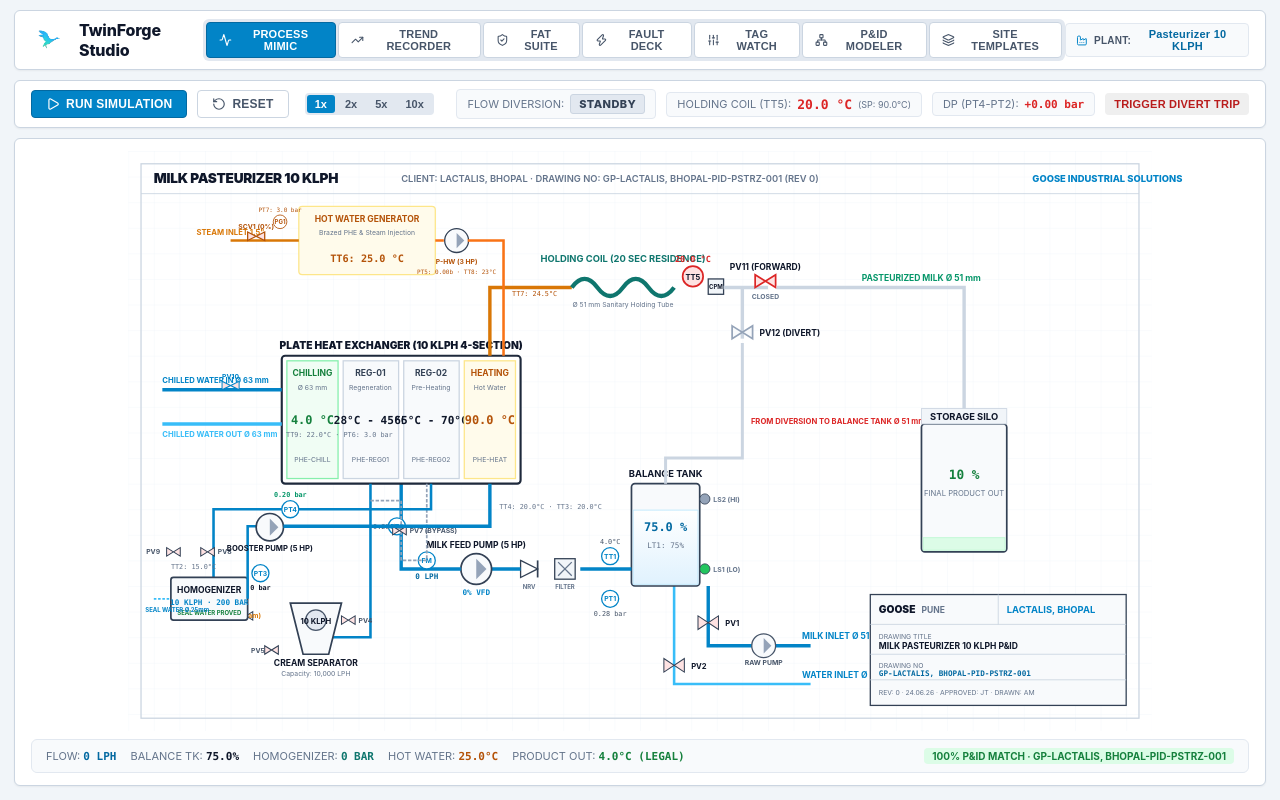
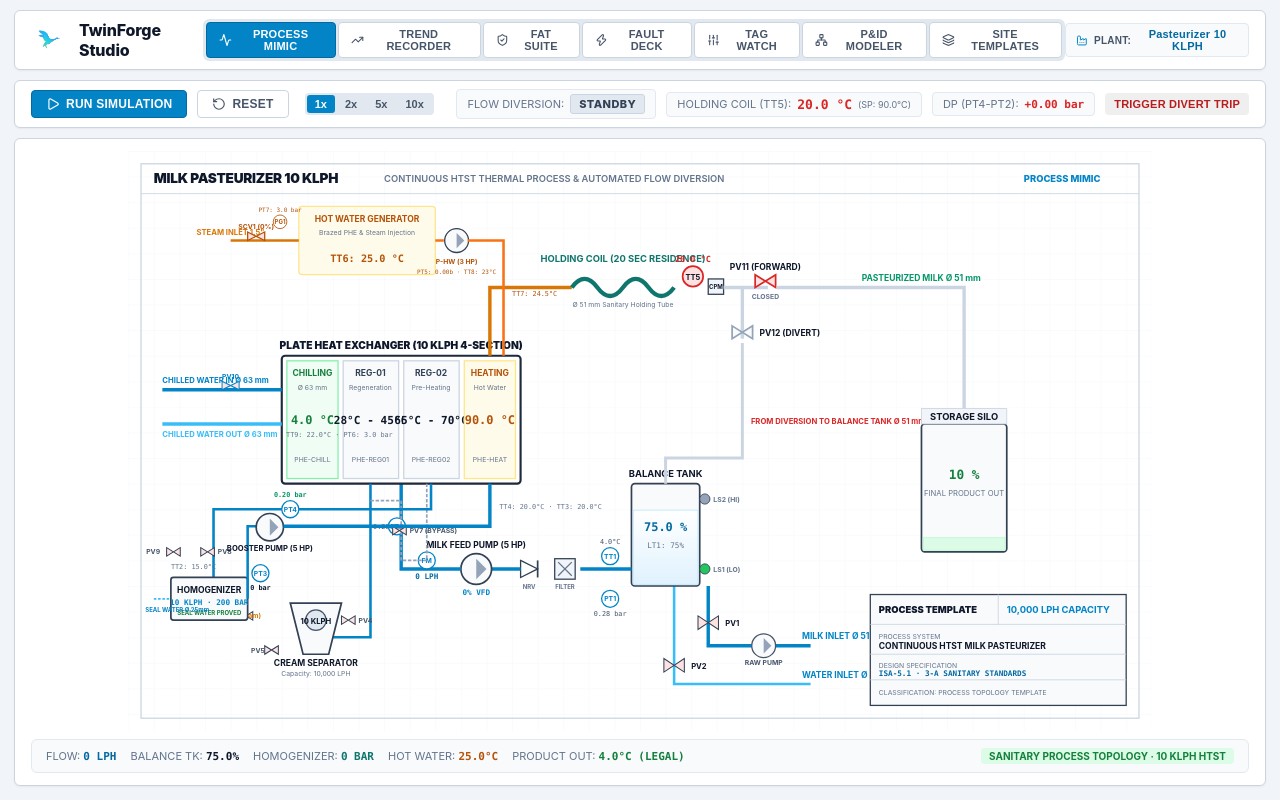
Before and after one commit to Soorya-Narayan/TwinForge-Studio, a React (Vite) app: page / in a window 1280 px wide. Built offline with nearby package versions, Linux system fonts and the light colour scheme.

Commit message:
chore(security): remove all client labels, company names, locations, and drawing numbers from templates

```diff
--- a/src/components/mimic/PasteurizerMimic.tsx
+++ b/src/components/mimic/PasteurizerMimic.tsx
@@ -1,8 +1,6 @@
 /**
  * TwinForge Studio - Milk Pasteurizer 10 KLPH Process Mimic
- * 100% Faithful Engineering Replica of Goose Industrial Solutions P&ID Drawing:
- * Drawing No: GP-LACTALIS, BHOPAL-PID-PSTRZ-001 (Rev 0, 24.06.26)
- * Client: LACTALIS, BHOPAL
+ * Standard Continuous HTST Sanitary Thermal Process Template
  */
 
 import React from 'react';
@@ -249,7 +247,7 @@
           <rect width="1200" height="680" fill="url(#pidGrid)" />
 
           {/* ============================================================== */}
-          {/* DRAWING HEADER & BORDER (GP-LACTALIS, BHOPAL-PID-PSTRZ-001)   */}
+          {/* PROCESS SCHEMATIC HEADER & BORDER                              */}
           {/* ============================================================== */}
           <rect x="15" y="15" width="1170" height="650" fill="none" stroke="#cbd5e1" strokeWidth="1.5" />
           <line x1="15" y1="50" x2="1185" y2="50" stroke="#cbd5e1" strokeWidth="1" />
@@ -257,11 +255,11 @@
           <text x="30" y="38" fill="#0f172a" fontSize="16" fontWeight="900" letterSpacing="-0.02em">
             MILK PASTEURIZER 10 KLPH
           </text>
-          <text x="320" y="36" fill="#64748b" fontSize="11" fontWeight="600">
-            CLIENT: LACTALIS, BHOPAL · DRAWING NO: GP-LACTALIS, BHOPAL-PID-PSTRZ-001 (REV 0)
+          <text x="300" y="36" fill="#64748b" fontSize="11" fontWeight="600">
+            CONTINUOUS HTST THERMAL PROCESS & AUTOMATED FLOW DIVERSION
           </text>
-          <text x="1060" y="36" fill="#0284c7" fontSize="11" fontWeight="800">
-            GOOSE INDUSTRIAL SOLUTIONS
+          <text x="1050" y="36" fill="#0284c7" fontSize="11" fontWeight="800">
+            PROCESS MIMIC
           </text>
 
           {/* ============================================================== */}
@@ -818,32 +816,29 @@
             <line x1="0" y1="100" x2="300" y2="100" stroke="#cbd5e1" strokeWidth="1" />
             <line x1="150" y1="0" x2="150" y2="35" stroke="#cbd5e1" strokeWidth="1" />
 
-            <text x="10" y="22" fill="#0f172a" fontSize="12" fontWeight="900">
-              GOOSE
-            </text>
-            <text x="60" y="22" fill="#64748b" fontSize="10" fontWeight="bold">
-              PUNE
+            <text x="10" y="22" fill="#0f172a" fontSize="11" fontWeight="900">
+              PROCESS TEMPLATE
             </text>
             <text x="160" y="22" fill="#0284c7" fontSize="11" fontWeight="bold">
-              LACTALIS, BHOPAL
+              10,000 LPH CAPACITY
             </text>
 
             <text x="10" y="52" fill="#64748b" fontSize="8">
-              DRAWING TITLE
+              PROCESS SYSTEM
             </text>
             <text x="10" y="64" fill="#0f172a" fontSize="10" fontWeight="bold">
-              MILK PASTEURIZER 10 KLPH P&ID
+              CONTINUOUS HTST MILK PASTEURIZER
             </text>
 
             <text x="10" y="86" fill="#64748b" fontSize="8">
-              DRAWING NO
+              DESIGN SPECIFICATION
             </text>
             <text x="10" y="96" fill="#0369a1" fontSize="9" fontWeight="bold" className="mono">
-              GP-LACTALIS, BHOPAL-PID-PSTRZ-001
+              ISA-5.1 · 3-A SANITARY STANDARDS
             </text>
 
             <text x="10" y="118" fill="#64748b" fontSize="8">
-              REV: 0 · 24.06.26 · APPROVED: JT · DRAWN: AM
+              CLASSIFICATION: PROCESS TOPOLOGY TEMPLATE
             </text>
           </g>
         </svg>
@@ -908,7 +903,7 @@
                 color: '#15803d',
               }}
             >
-              100% P&ID MATCH · GP-LACTALIS, BHOPAL-PID-PSTRZ-001
+              SANITARY PROCESS TOPOLOGY · 10 KLPH HTST
             </span>
           </div>
         </div>
--- a/src/components/templates/SiteTemplatesView.tsx
+++ b/src/components/templates/SiteTemplatesView.tsx
@@ -10,9 +10,8 @@
   id: SkidId;
   name: string;
   tagline: string;
-  client: string;
-  pidRef: string;
   category: string;
+  standard: string;
   throughput: string;
   ioCount: string;
   description: string;
@@ -25,14 +24,13 @@
   {
     id: 'PASTEURIZER_10KLPH',
     name: 'Milk Pasteurizer 10 KLPH',
-    tagline: '100% P&ID Parity: 4-Section PHE, Cream Separator, Homogenizer & Dual Flow Diversion',
-    client: 'Lactalis Dairy · Bhopal Facility',
-    pidRef: 'GP-LACTALIS, BHOPAL-PID-PSTRZ-001',
+    tagline: 'Continuous HTST: 4-Section PHE, Cream Separator, Homogenizer & Dual Flow Diversion',
     category: 'Thermal Dairy Processing',
+    standard: '3-A Sanitary / PMO Standards',
     throughput: '10,000 LPH (Liters Per Hour)',
     ioCount: '13 Valves · 9 TT · 7 PT · 4 Pumps · FM · LT1',
     description:
-      'Full-fidelity digital twin of Goose Drawing GP-LACTALIS, BHOPAL-PID-PSTRZ-001 (Rev 0). Features a 4-section PHE (Chilling 4°C, REG-01 45°C, REG-02 70°C, Heating 90°C), in-line 10 KLPH Cream Separator with bypass PV7, 10 KLPH Homogenizer (200 bar, seal water proved), Booster Pump, 20-second Holding Coil, dual diversion valves (PV11/PV12), and closed hot water generation loop with steam valve SCV1.',
+      'Standard high-fidelity digital twin of a continuous HTST (High Temperature Short Time) dairy pasteurization plant. Features a 4-section PHE (Chilling 4°C, REG-01 45°C, REG-02 70°C, Heating 90°C), in-line 10 KLPH Cream Separator with bypass PV7, 10 KLPH Homogenizer (200 bar, seal water proved), Booster Pump, 20-second Holding Coil, dual diversion valves (PV11/PV12), and closed hot water generation loop with steam valve SCV1.',
     highlights: [
       '4-Section PHE: Chilling (4°C), REG-01 (45°C), REG-02 (70°C), and Heating (90°C)',
       'In-Line Processing: Cream Separator (PV4..PV7) + Homogenizer (PV8..PV9 with seal water interlock)',
@@ -47,9 +45,8 @@
     id: 'BATCH_MIXING',
     name: 'Three-Solution Batch Mixing Skid',
     tagline: 'Multi-Stream In-Line Chemical Blending & Agitated Tank Reactor',
-    client: 'Industrial Process Standard',
-    pidRef: 'TF-ENG-SKID-BM25',
     category: 'Formulation & Blending',
+    standard: 'ISA-88 Batch Standards',
     throughput: '25,000 LPH Combined Output',
     ioCount: '8 DI · 10 DO · 4 AI',
     description:
@@ -172,14 +169,14 @@
                         {tmpl.category}
                       </span>
                       <span className="mono" style={{ fontSize: 11, color: 'var(--text-muted)', fontWeight: 600 }}>
-                        {tmpl.pidRef}
+                        {tmpl.standard}
                       </span>
                     </div>
                     <h3 style={{ margin: 0, fontSize: 17, fontWeight: 800, color: 'var(--text-primary)' }}>
                       {tmpl.name}
                     </h3>
                     <div style={{ fontSize: 12, color: 'var(--text-secondary)', marginTop: 2 }}>
-                      {tmpl.client}
+                      {tmpl.tagline}
                     </div>
                   </div>
 
--- a/src/core/driver/PasteurizerPlcDriver.ts
+++ b/src/core/driver/PasteurizerPlcDriver.ts
@@ -1,8 +1,7 @@
 /**
  * TwinForge Studio - Pasteurizer PLC Control Driver
  * Implements dairy pasteurization process state machine and PMO/FDA safety interlocks.
- * 100% Faithful to Goose Industrial Solutions Drawing: GP-LACTALIS, BHOPAL-PID-PSTRZ-001
- * Client: LACTALIS, BHOPAL
+ * Standard Continuous HTST Sanitary Process Automation
  */
 
 import type { Driver, DriverStatus } from './Driver';
--- a/src/core/engine/PhysicsEngine.ts
+++ b/src/core/engine/PhysicsEngine.ts
@@ -397,7 +397,7 @@
       inputs[`${hx.tag}_TT`] = state?.temperatureC ?? 20.0;
     }
 
-    // Specialized Dairy Pasteurizer P&ID Tag Mapping (GP-LACTALIS, BHOPAL-PID-PSTRZ-001)
+    // Specialized Continuous Dairy Pasteurizer Tag Mapping (10 KLPH HTST)
     if (this.topology.tanks.some((t) => t.id === 'TK-BALANCE')) {
       const balState = this.states.get('TK-BALANCE');
       const feedState = this.states.get('P-FEED');
--- a/src/core/templates/pasteurizerPlant.ts
+++ b/src/core/templates/pasteurizerPlant.ts
@@ -1,9 +1,7 @@
 /**
  * TwinForge Studio - Milk Pasteurizer 10 KLPH Plant Topology
- * 100% Faithful Engineering Mirror of Goose Industrial Solutions Drawing:
- * Drawing No: GP-LACTALIS, BHOPAL-PID-PSTRZ-001 (Rev 0, 24.06.26)
- * Client: LACTALIS, BHOPAL
- * Title: MILK PASTEURIZER 10 KLPH P&ID
+ * Continuous HTST Dairy Process Simulation Template
+ * 10,000 LPH Capacity · 3-A Sanitary / PMO Standards
  */
 
 import type { PlantTopology } from '../engine/PhysicsEngine';
```
